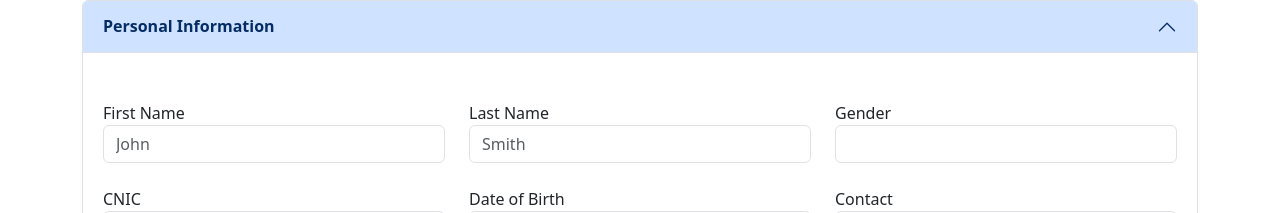
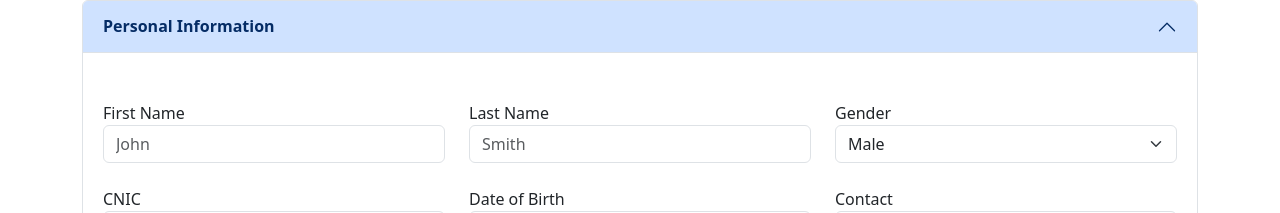
Before and after one commit to zeeshanahmad17/angular-practice, an Angular app: page / in a window 1280 px wide. Shown: the part 116-329 px from the top of the page. Built offline with nearby package versions, Linux system fonts and the light colour scheme.

Commit message:
add employee - implementing select

```diff
--- a/src/app/employees/add-employee/personal-information/personal-information.component.html
+++ b/src/app/employees/add-employee/personal-information/personal-information.component.html
@@ -46,10 +46,12 @@
           </div>
 
           <div class="col-md-4">
-            <div class="form-group">
-              <label for="gender">Gender</label>
-              <input type="text" id="gender" class="form-control" />
-            </div>
+            <label for="gender">Gender</label>
+            <select class="form-select" aria-label="Default select example">
+              <option selected value="male">Male</option>
+              <option value="female">Female</option>
+              <option value="other">Other</option>
+            </select>
           </div>
 
           <div class="col-md-4">
```
